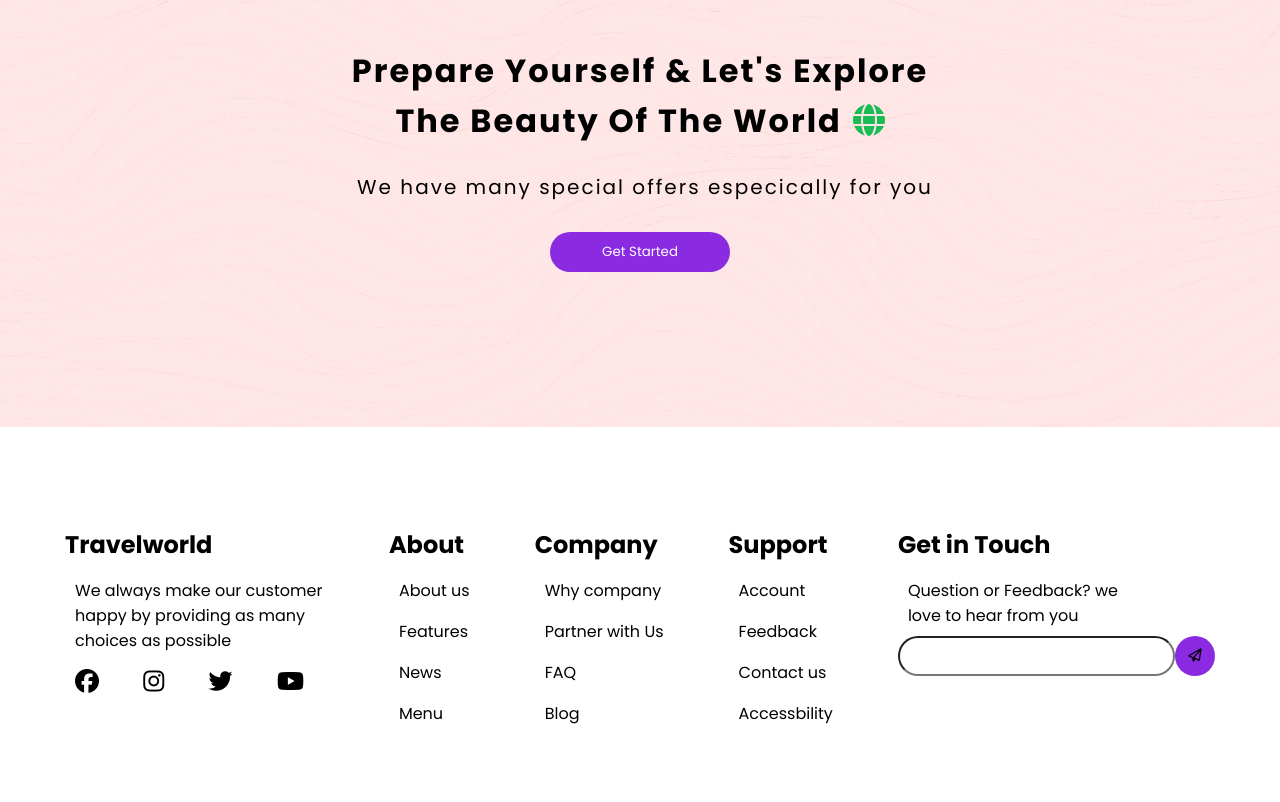
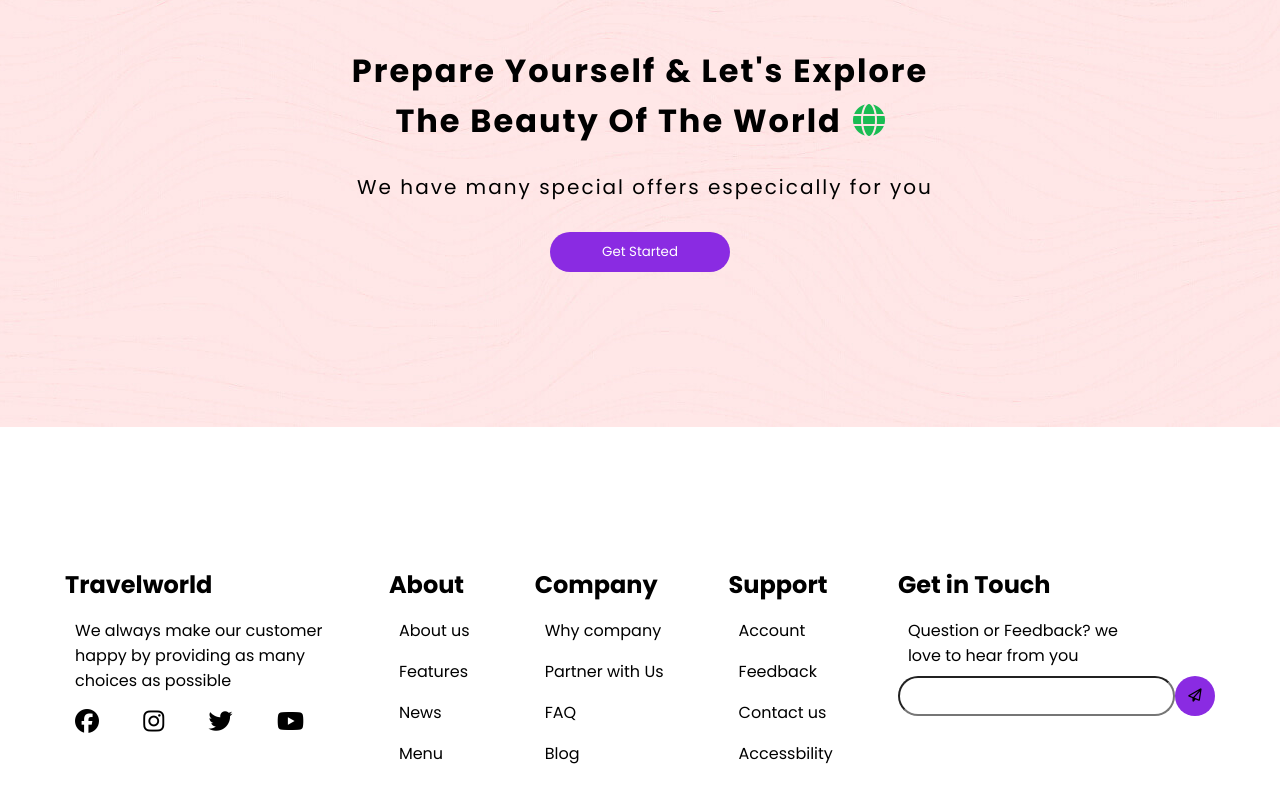
Before and after one commit to Jatin395/Travelworld-travel-website, a plain HTML site: page index.html in a window 1280 px wide. Shown: the part 4022-4824 px from the top of the page. Drawn offline with Linux system fonts and the light colour scheme; files whose address does not match are found by name.

Commit message:
Update style.css

```diff
--- a/style.css
+++ b/style.css
@@ -325,7 +325,7 @@ span{
 
 /* .main8 */
 .main8{
-    margin-top: 100px;
+    margin-top: 140px;
     display: flex;
     flex-wrap: wrap;
     justify-content: space-evenly;
```
